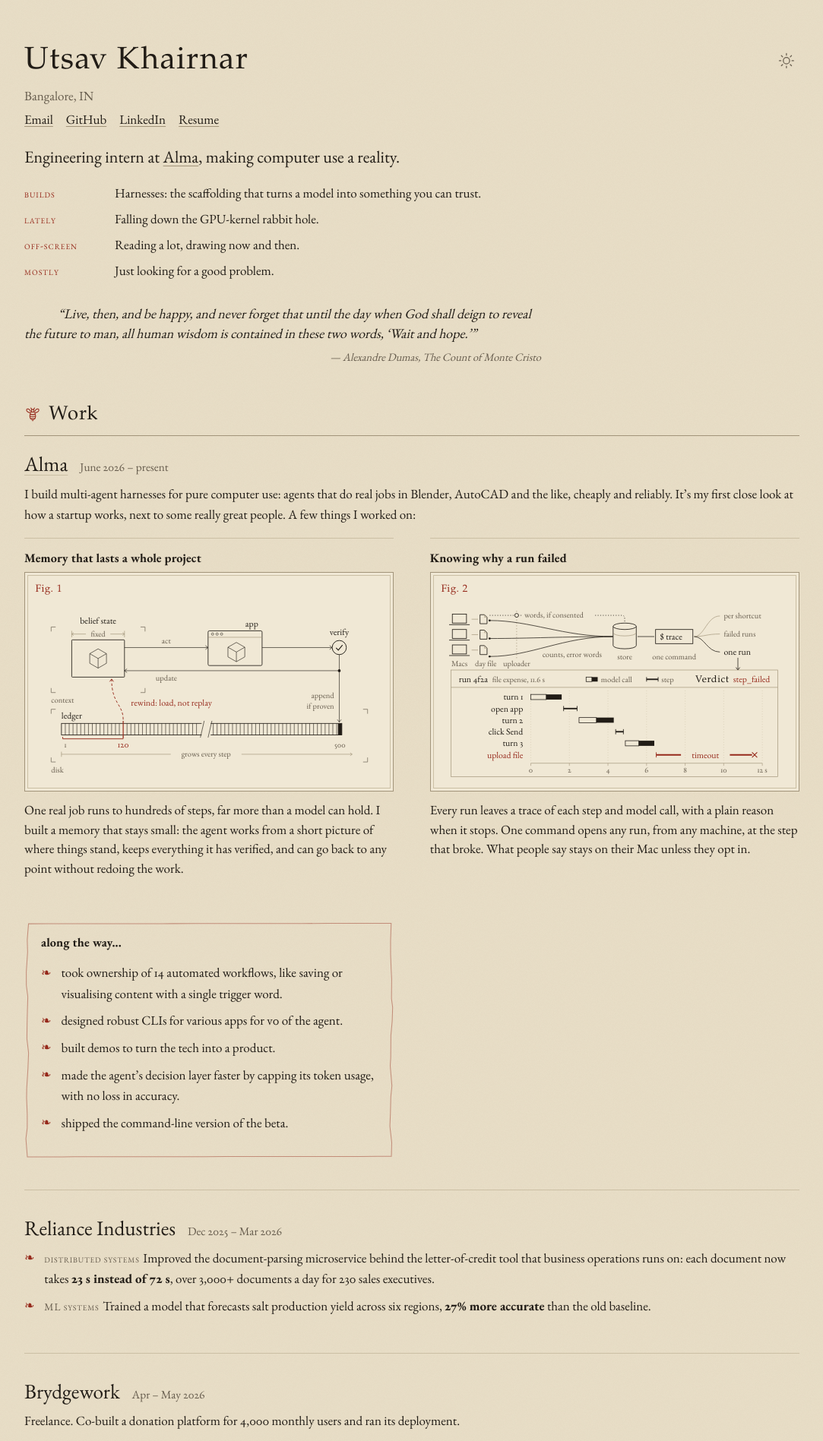
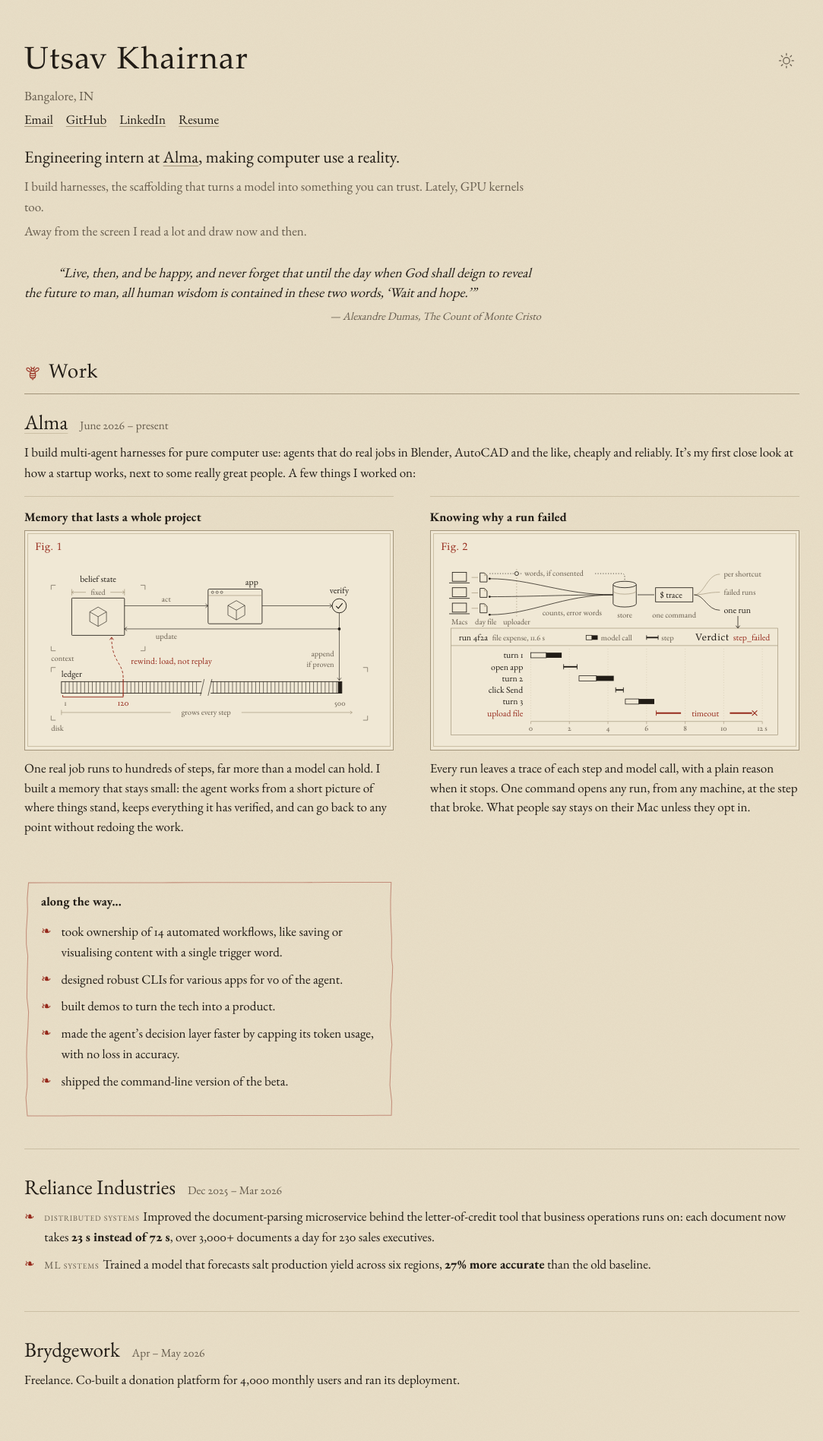
Before and after one commit to utsav1033/utsav1033.github.io, a Jekyll site: the page built from index.html, in a window 1280 px wide. Shown: the top 1897 px of the page at 76% size, without its empty margins (98-1181 px from the left). Built offline with Jekyll 4.4.1, drawn with Linux system fonts in a browser that asks for light colours; some web fonts are replaced.

Commit message:
Intro: two plain lines instead of the labelled table
Co-Authored-By: Claude Opus 5.5 <noreply@anthropic.com>
Claude-Session: https://claude.ai/code/session_01Qo2VjBPoQkoofgC2vHcvbY

```diff
--- a/_data/profile.yml
+++ b/_data/profile.yml
@@ -6,12 +6,10 @@ links:
   - { label: LinkedIn, url: "https://linkedin.com/in/utsav-khairnar" }
   - { label: Resume,   url: "/resume.pdf" }
 about: Engineering intern at [Alma](https://alma.inc), making computer use a reality.
-# Short lines under the tagline: k is the small label, v the line.
-notes:
-  - { k: builds, v: "Harnesses: the scaffolding that turns a model into something you can trust." }
-  - { k: lately, v: Falling down the GPU-kernel rabbit hole. }
-  - { k: off-screen, v: "Reading a lot, drawing now and then." }
-  - { k: mostly, v: Just looking for a good problem. }
+# A couple of short lines under the tagline, one paragraph each.
+more:
+  - I build harnesses, the scaffolding that turns a model into something you can trust. Lately, GPU kernels too.
+  - Away from the screen I read a lot and draw now and then.
 footer: No pages were dog-eared in the making of this site.
 quote:
   text: Live, then, and be happy, and never forget that until the day when God shall deign to reveal the future to man, all human wisdom is contained in these two words, ‘Wait and hope.’
--- a/_includes/header.html
+++ b/_includes/header.html
@@ -4,6 +4,6 @@
   <p class="city">{{ p.city }}</p>
   <p class="links">{% for l in p.links %}<a href="{{ l.url }}">{{ l.label }}</a>{% endfor %}</p>
   <p class="tagline">{{ p.about | markdownify | remove: '<p>' | remove: '</p>' | strip }}</p>
-  {% if p.notes %}<ul class="notes">{% for n in p.notes %}<li><span class="k">{{ n.k }}</span><span>{{ n.v }}</span></li>{% endfor %}</ul>{% endif %}
+  {% if p.more %}<div class="about">{% for l in p.more %}<p>{{ l }}</p>{% endfor %}</div>{% endif %}
   {% if p.quote %}<blockquote class="epigraph"><p>“{{ p.quote.text }}”</p><footer>— {{ p.quote.by }}, <cite>{{ p.quote.work }}</cite></footer></blockquote>{% endif %}
 </header>
--- a/assets/css/site.css
+++ b/assets/css/site.css
@@ -49,10 +49,9 @@ strong{font-weight:700}
 .links{margin:0 0 1.3em}
 .links a{margin-right:1em}
 .intro{max-width:none}
-.tagline{font-family:var(--fell);font-size:26px;line-height:1.3;margin:0 0 .7em;max-width:30em}
-.notes{list-style:none;margin:0;padding:0;max-width:40em}
-.notes li{display:grid;grid-template-columns:6em 1fr;gap:0 1em;align-items:baseline;padding:.2em 0}
-.notes .k{color:var(--red);font-size:17px;font-variant:small-caps;letter-spacing:.07em}
+.tagline{font-family:var(--fell);font-size:26px;line-height:1.3;margin:0 0 .45em;max-width:30em}
+.about{max-width:40em;color:var(--muted)}
+.about p{margin:0 0 .3em}
 .job-points .k{color:var(--muted);font-size:.8em;font-variant:small-caps;letter-spacing:.06em;margin-right:.35em}
 .epigraph{margin:1.6em 0 0;padding:0;max-width:40em}
 .epigraph p{text-indent:2.5em;font-family:var(--fell);font-style:italic;font-size:21px;line-height:1.45;margin:0 0 .35em}
@@ -276,7 +275,6 @@ footer p{margin:.2em 0}
   .post-nav{grid-template-columns:1fr}
   .post-nav .older{text-align:left}
   .things li{grid-template-columns:1fr;gap:0}
-  .notes li{grid-template-columns:1fr}
   .tagline{font-size:22px}
   figure{padding:10px 10px 10px;overflow-x:auto}
   figure svg{min-width:500px}
```
